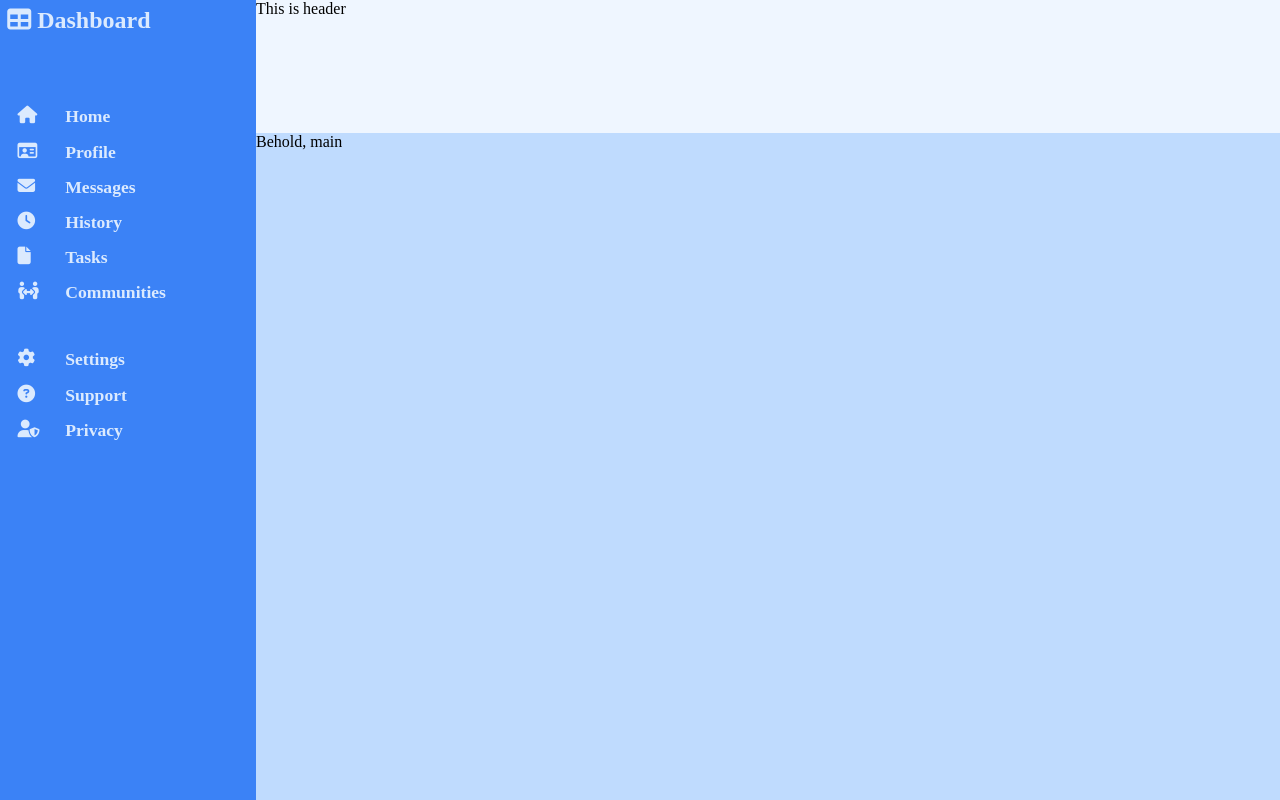
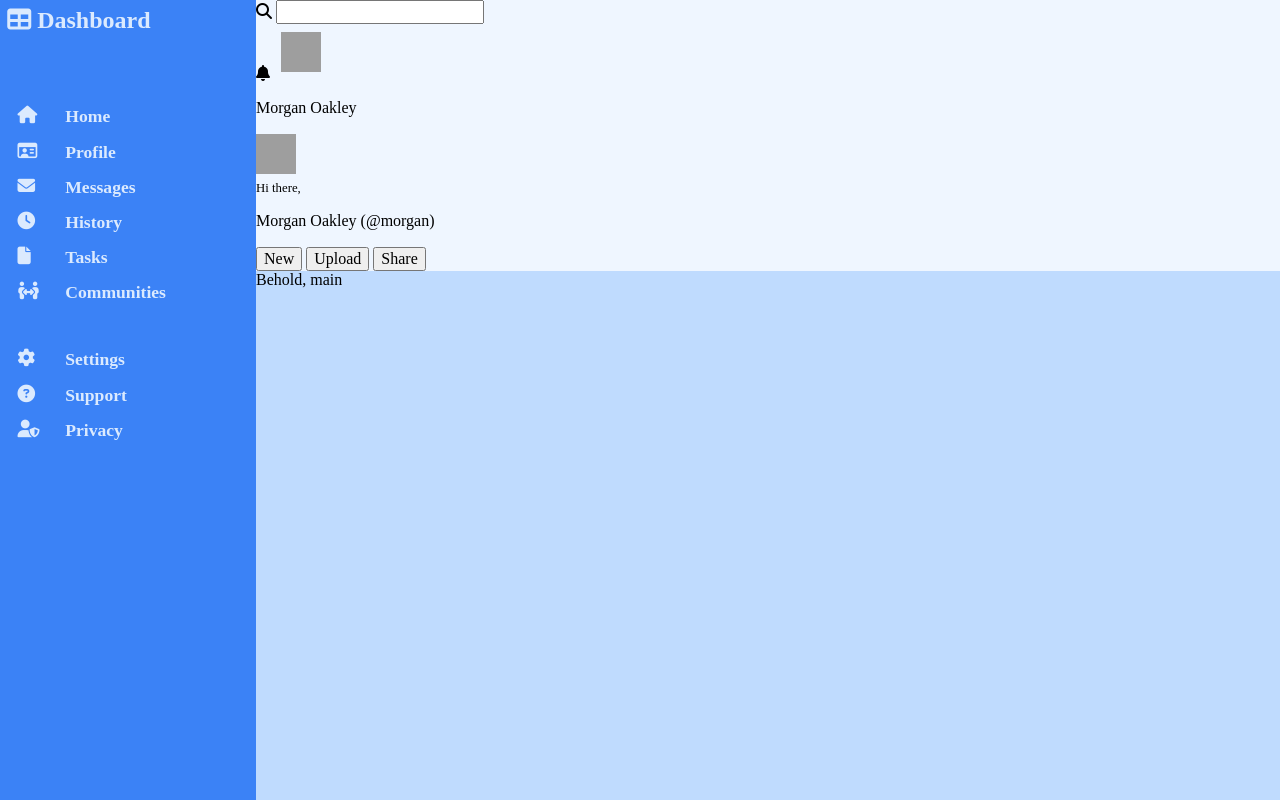
Before and after one commit to reallemon/int-css-html-admin-dashboard, a plain HTML site: page index.html in a window 1280 px wide. Drawn offline with nearby package versions, Linux system fonts and the light colour scheme; grey boxes are pictures that could not be loaded.

Commit message:
Feat: add content for header area

```diff
--- a/index.html
+++ b/index.html
@@ -40,7 +40,41 @@
         </div>
       </div>
 
-      <div class="header">This is header</div>
+      <div class="header">
+        <div class="header-nav">
+          <div class="search">
+            <label for="search"><i class="fas fa-search"></i></label>
+            <input type="search" name="search" id="search" />
+          </div>
+          <div class="profile-area">
+            <i class="fa-solid fa-bell"></i>
+            <img
+              src="https://picsum.photos/seed/1672665639/40/40"
+              alt="profile icon"
+              class="icon"
+            />
+            <p class="name">Morgan Oakley</p>
+          </div>
+        </div>
+        <div class="header-control">
+          <div class="profile-greeting">
+            <img
+              src="https://picsum.photos/seed/1672665639/40/40"
+              alt="profile icon"
+              class="icon-large"
+            />
+            <div class="greeting">
+              <small>Hi there,</small>
+              <p>Morgan Oakley (@morgan)</p>
+            </div>
+          </div>
+          <div class="actions">
+            <button type="button">New</button>
+            <button type="button">Upload</button>
+            <button type="button">Share</button>
+          </div>
+        </div>
+      </div>
 
       <div class="main">Behold, main</div>
     </div>
```
